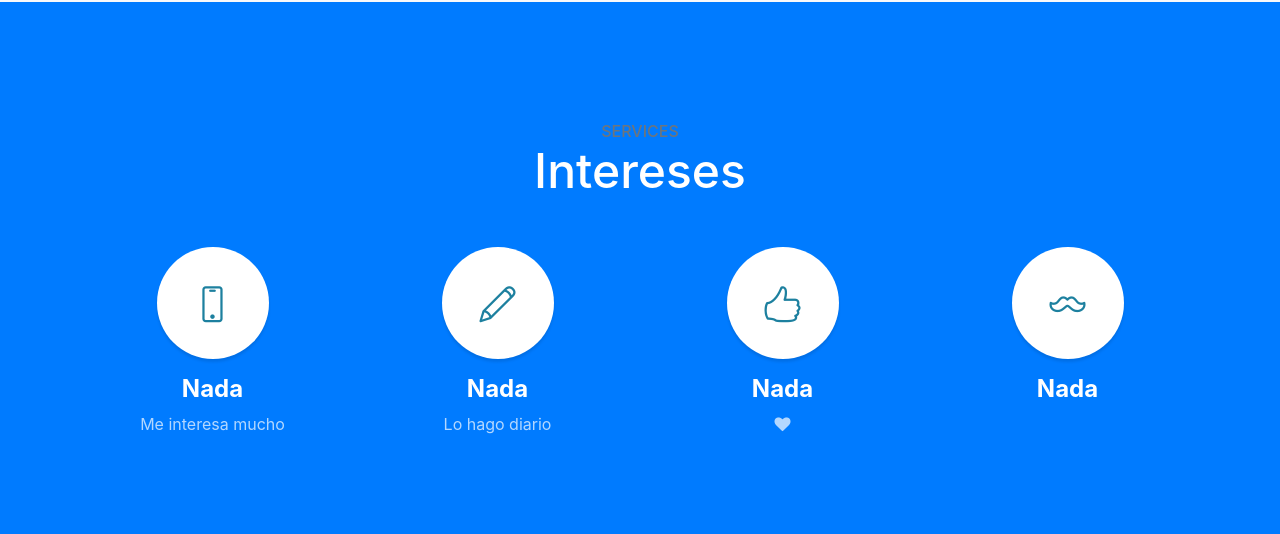
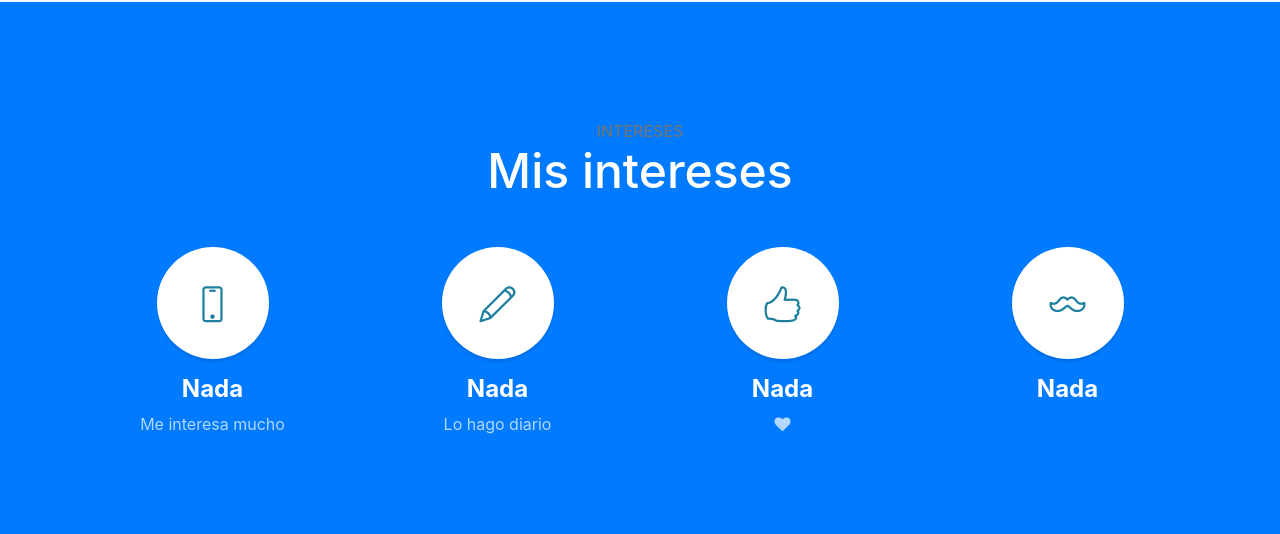
Before and after one commit to sz1111111111111111111/portafolio, a website with bundled scripts: page index.html in a window 1280 px wide. Shown: the part 1200-1734 px from the top of the page. Built offline with nearby package versions, Linux system fonts and the light colour scheme.

Commit message:
Correcciones

```diff
--- a/index.html
+++ b/index.html
@@ -81,8 +81,8 @@
     <section class="content-section bg-primary text-white text-center" id="services">
       <div class="container">
         <div class="content-section-heading">
-          <h3 class="text-secondary mb-0">Services</h3>
-          <h2 class="mb-5">Intereses</h2>
+          <h3 class="text-secondary mb-0">Intereses</h3>
+          <h2 class="mb-5">Mis intereses</h2>
         </div>
         <div class="row">
           <div class="col-lg-3 col-md-6 mb-5 mb-lg-0">
```
